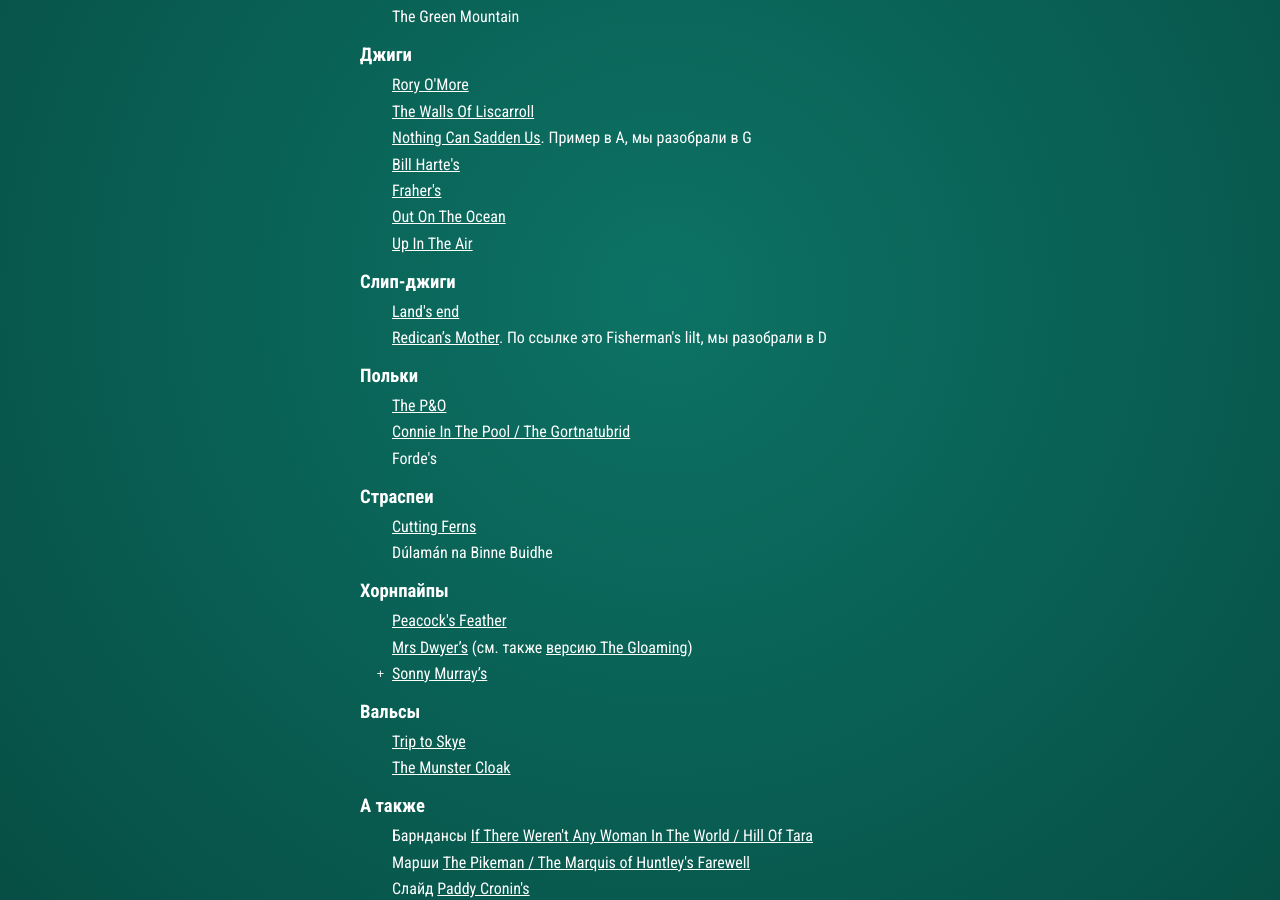
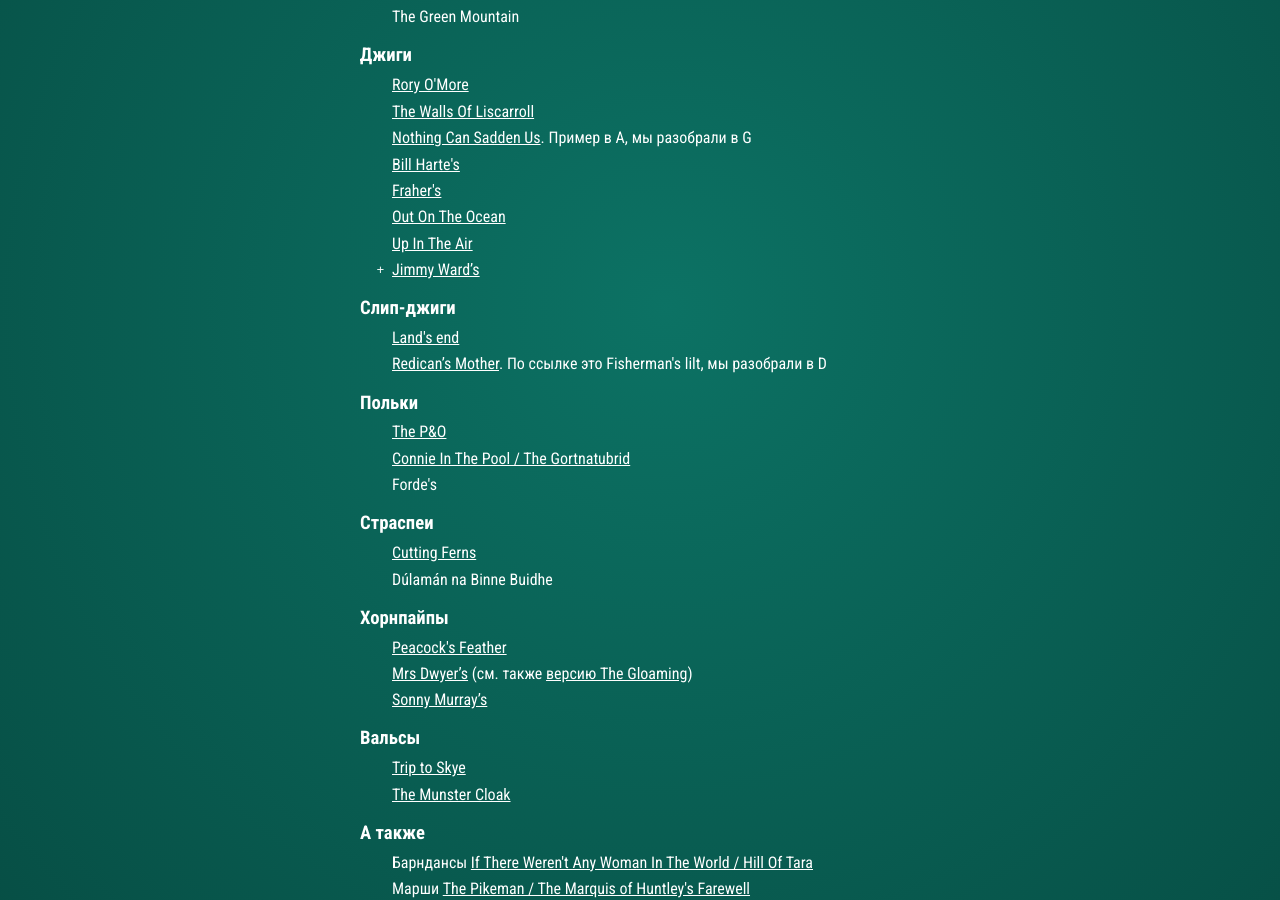
Before and after one commit to true-chaotic/sessions.pub, a Jekyll site: the page built from slow/index.md, in a window 1280 px wide and 900 px high, scrolled down 615 px. Built offline with Jekyll 4.4.1, drawn with Linux system fonts in a browser that asks for light colours.

Commit message:
New tune

```diff
--- a/slow/index.md
+++ b/slow/index.md
@@ -38,6 +38,7 @@ title: "Zoom-сейшны"
         <li><a href="https://www.youtube.com/watch?v=EfN0tPf5a2g">Fraher's</a></li>
         <li><a href="https://www.youtube.com/watch?v=4n5qZR7vMwQ">Out On The Ocean</a></li>
         <li><a href="https://www.youtube.com/watch?v=lEUbhD1D9Eo&t=3m4s">Up In The Air</a></li>
+        <li><ins title="Разобрали в прошлый раз" class="tunes__new"><a href="https://www.youtube.com/watch?v=pu8boOhW6fM">Jimmy Ward’s</a></ins></li>
     </ul>
     <h3 class="tunes__heading">Слип-джиги</h3>
     <ul class="tunes__list">
@@ -59,7 +60,7 @@ title: "Zoom-сейшны"
     <ul class="tunes__list">
         <li><a href="https://youtu.be/Y6OAJ82qS2k?t=83">Peacock's Feather</a></li>
         <li><a href="https://www.youtube.com/watch?v=pPDM-2seKpA&t=8s">Mrs Dwyer’s</a> (см. также <a href="https://www.youtube.com/watch?v=_JS4Y1ZGO7Q">версию The Gloaming</a>)</li>
-        <li><ins title="Разобрали в прошлый раз" class="tunes__new"><a href="https://youtu.be/3i2qBlVOdwE">Sonny Murray’s</a></ins></li>
+        <li><a href="https://youtu.be/3i2qBlVOdwE">Sonny Murray’s</a></li>
     </ul>
     <h3 class="tunes__heading">Вальсы</h3>
     <ul class="tunes__list">
```
